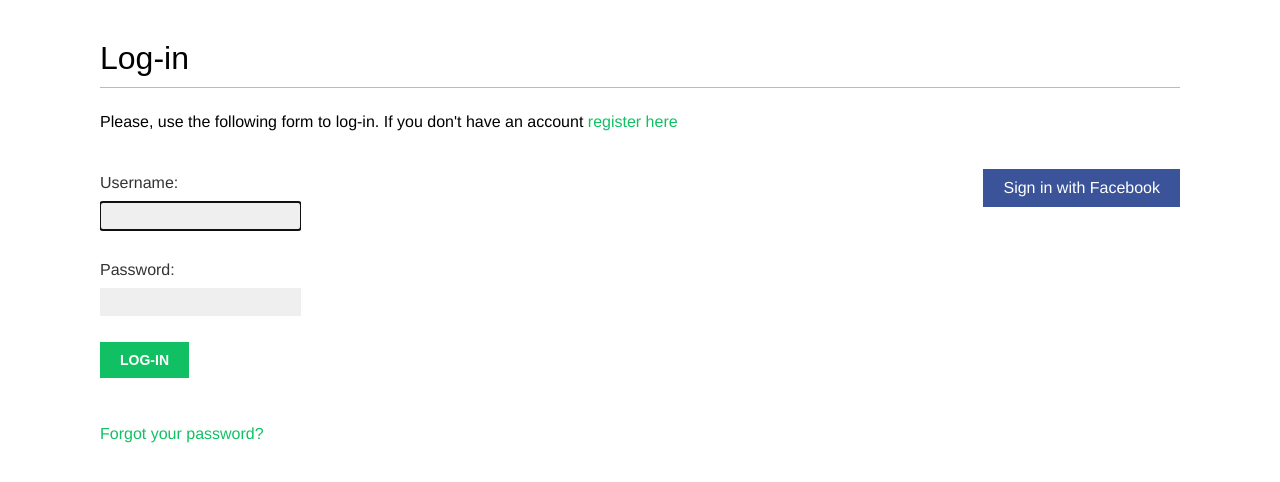
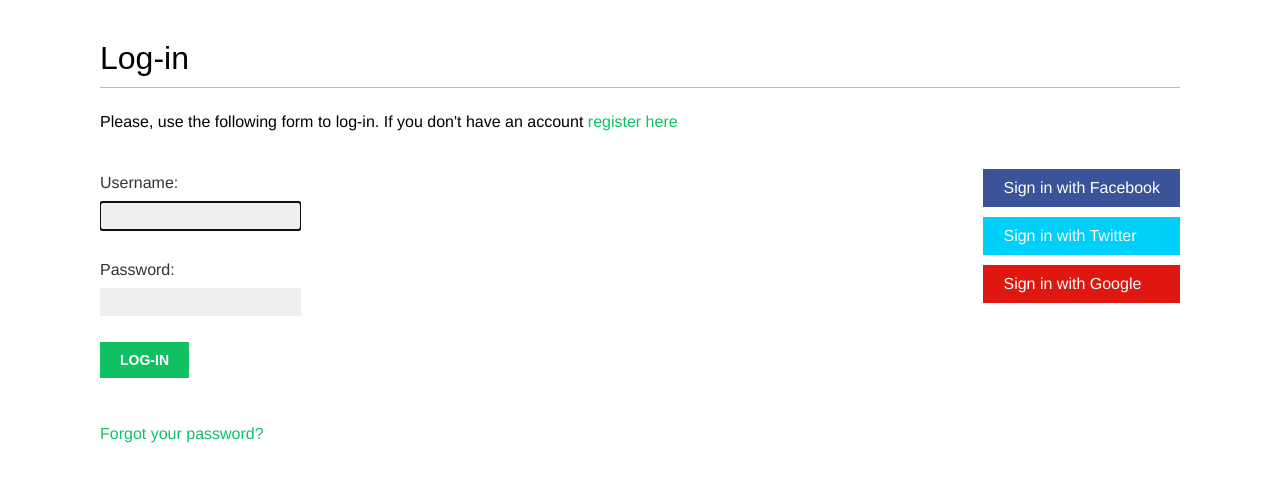
Before and after one commit to AlexDio123/BookMarks, a Django app: page /account/login/ in a window 1280 px wide. Shown: the part 47-529 px from the top of the page. Run offline with Django 3.2, Linux system fonts and the light colour scheme; some web fonts are replaced.

Commit message:
social authentication

```diff
--- a/account/templates/registration/login.html
+++ b/account/templates/registration/login.html
@@ -26,6 +26,12 @@
             <li class="facebook">
                 <a href="{%url "social:begin" "facebook"%}">Sign in with Facebook</a>
             </li>
+            <li class="twitter">
+                <a href="{%url "social:begin" "twitter"%}">Sign in with Twitter</a>
+            </li>
+            <li class="google">
+                <a href="{%url "social:begin" "google-oauth2"%}">Sign in with Google</a>
+            </li>
         </ul>
     </div>
 {% endblock content %}
```
Also changed, not shown: bookmarks/settings.py (+5 -2 lines), db.sqlite3.
